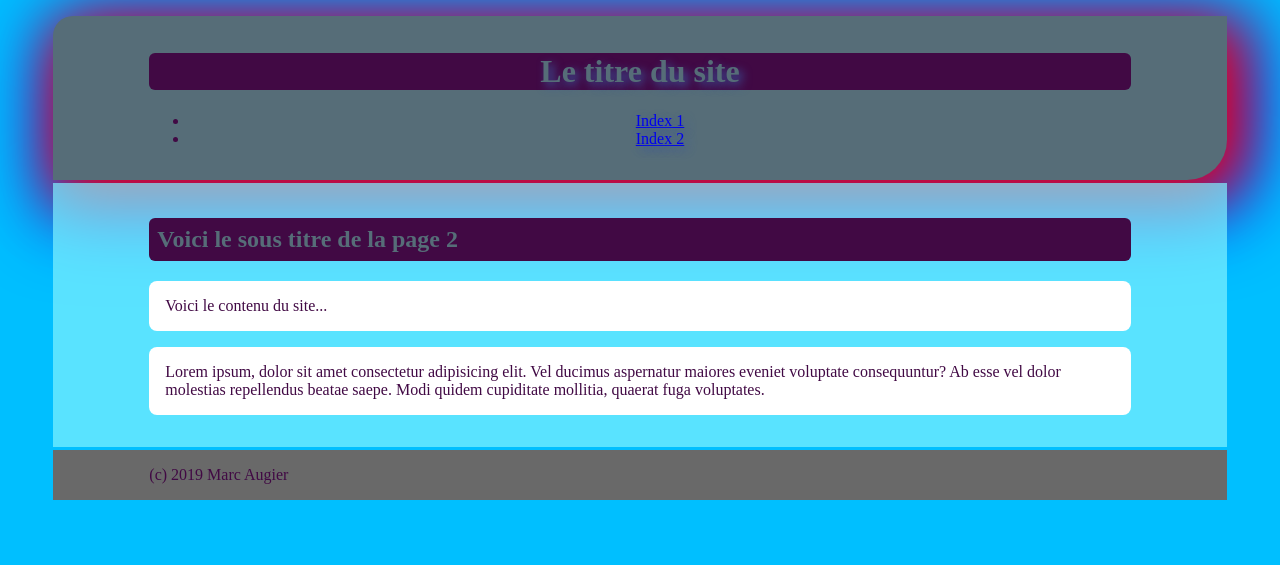
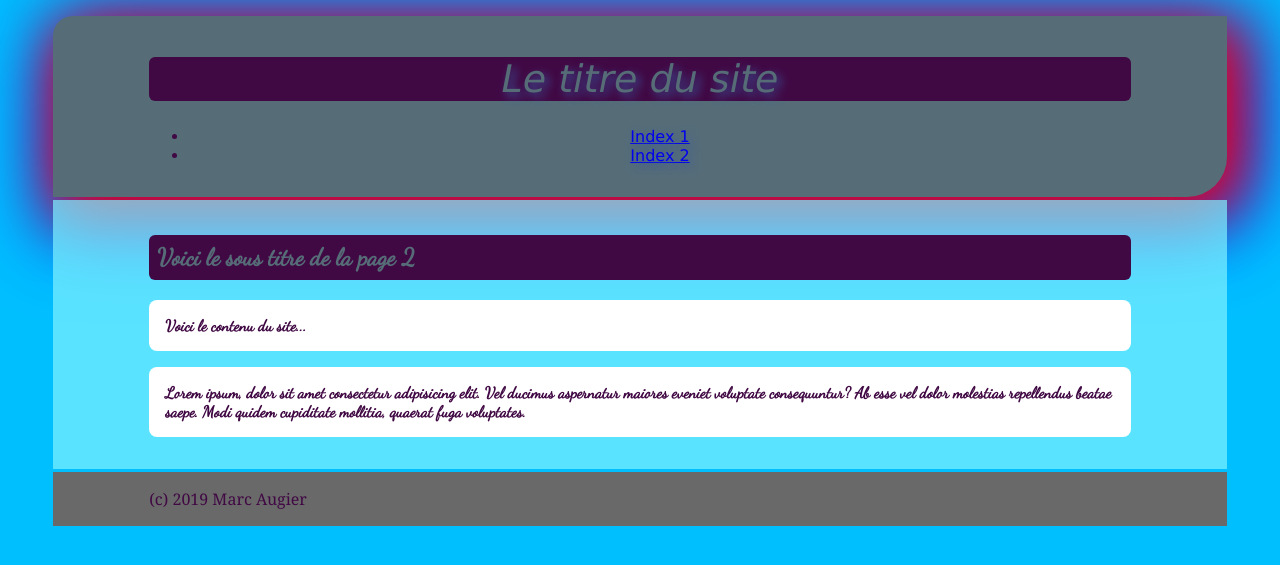
Before and after one commit to marcyves/Developpeur-WEB, a PHP site: page /index02.html in a window 1280 px wide. Shown: the top 565 px of the page. Run offline with PHP 8.4, Linux system fonts and the light colour scheme.

Commit message:
Google font

```diff
--- a/05 HTML5/index02.html
+++ b/05 HTML5/index02.html
@@ -5,6 +5,7 @@
     <meta name="viewport" content="width=device-width, initial-scale=1.0">
     <meta http-equiv="X-UA-Compatible" content="ie=edge">
     <link rel="stylesheet" href="style.css">
+    <link href="https://fonts.googleapis.com/css?family=Dancing+Script&display=swap" rel="stylesheet">
     <title>Document HTML 5</title>
 </head>
 <body>
--- a/05 HTML5/style.css
+++ b/05 HTML5/style.css
@@ -10,17 +10,20 @@ header{
                 10px 20px 80px 12px blue;
 
     background-color: #566d78;
+    font-family: Verdana, Geneva, Tahoma, sans-serif;
+
 }
 main{
     background-color: rgba(127, 242, 255, 0.7);
     margin: 2pt 28pt 0pt 28pt;
     padding: 1em 6em 1em 6em;
+    font-family: 'Dancing Script', cursive;
 }
 footer{
     margin: 2pt 28pt 0pt 28pt;
     padding: 1em 6em 1em 6em;
-
     background-color: dimgrey;
+    font-family: Georgia, 'Times New Roman', Times, serif;
 }
 body{
     background-color: deepskyblue;
@@ -32,6 +35,11 @@ h1, h2{
     background-color: rgb(65, 9, 68);
     border-radius: 6px;
 }
+h1{
+    font-style: italic;
+    font-size: 38px;
+    font-weight: normal;
+}
 h2{
     padding: 8px;
 }
@@ -39,4 +47,5 @@ p{
     background-color: white;
     padding: 1em;
     border-radius: 8px;
+    font-weight: bolder;
 }
```
